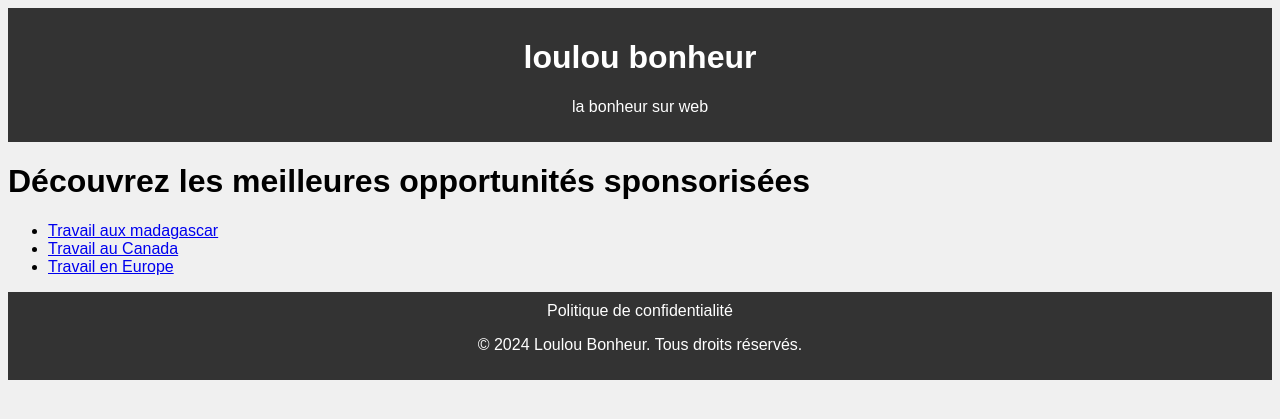
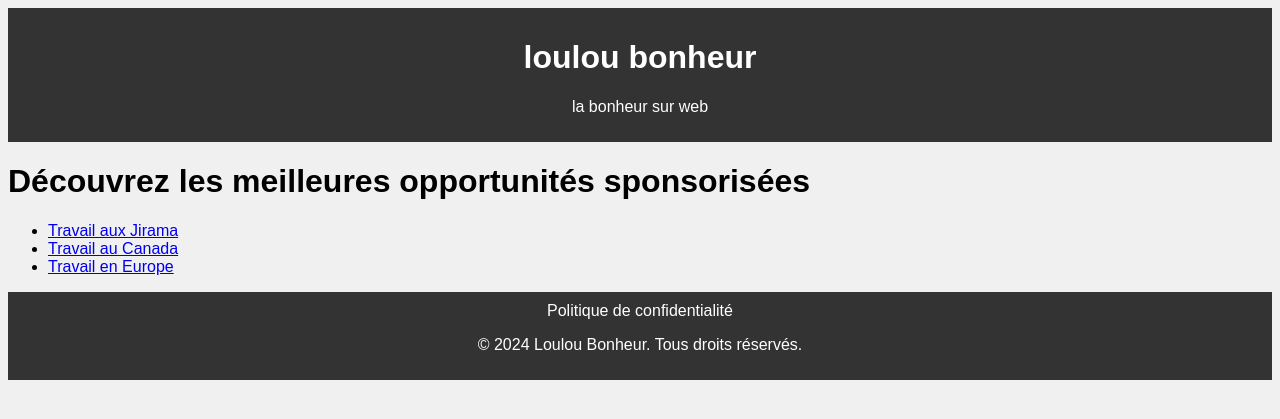
Before and after one commit to Chaloux13/loulou7, a Jekyll site: the page built from index.md, in a window 1280 px wide. Shown: the top 419 px of the page. Built offline with Jekyll 4.4.1, drawn with Linux system fonts in a browser that asks for light colours.

Commit message:
Update index.md

```diff
--- a/index.md
+++ b/index.md
@@ -6,6 +6,6 @@ description: "Votre source de meilleures opportunités sur le web msg"
 
 # Découvrez les meilleures opportunités sponsorisées
 
-- [Travail aux madagascar](/page1)
+- [Travail aux Jirama](/page1)
 - [Travail au Canada](/page2)
 - [Travail en Europe](/page3)
```
